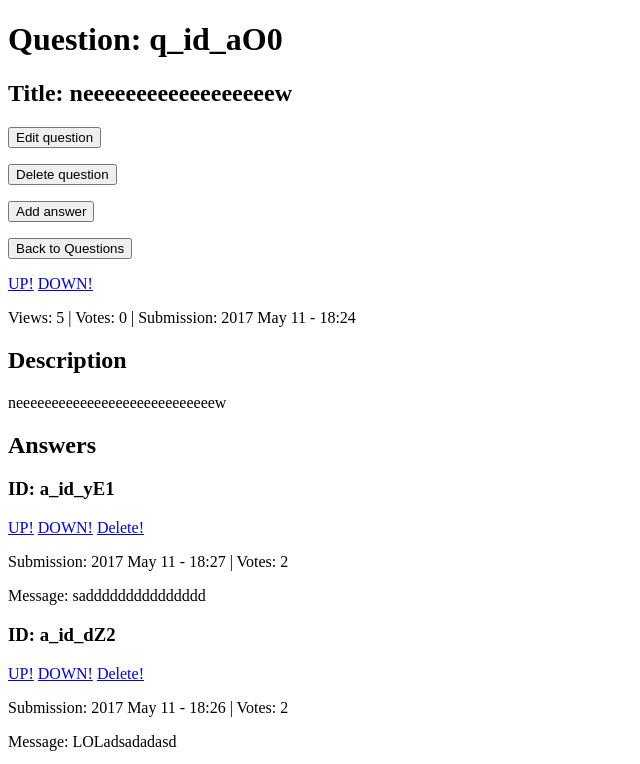
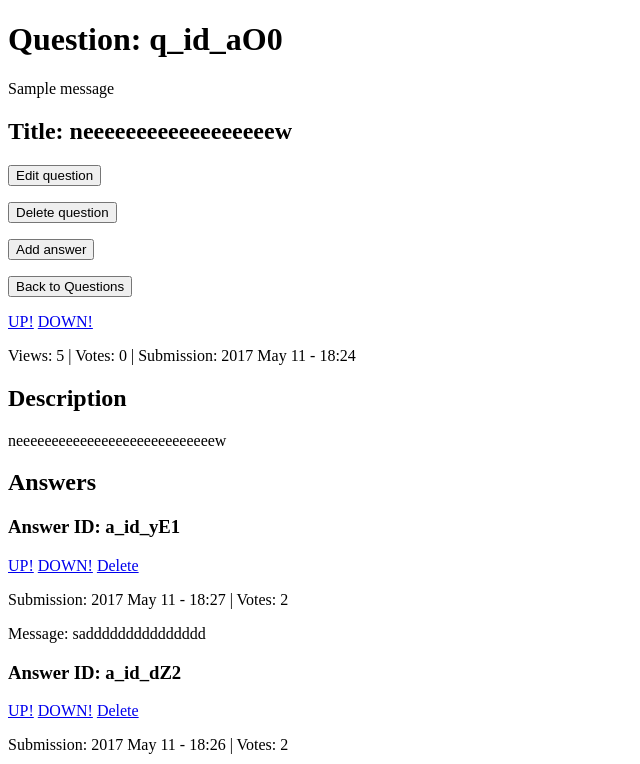
Before and after one commit to matebalogh11/askmate-rushbit, a Flask app: a page that uses templates/question.html in a window 1280 px wide. Shown: the top 764 px of the page, without its empty margins (0-640 px from the left). Run offline with Flask 2, Linux system fonts and the light colour scheme; one stand-in notice (Sample message) is shown.

Commit message:
templates made more readable and logically separated for reading

```diff
--- a/templates/a_form.html
+++ b/templates/a_form.html
@@ -1,8 +1,10 @@
 
 {% extends "layout.html" %}
 {% block title %}{{ title }}{% endblock %}
+
 {% block content %}
     <h1>New answer</h1>
+
     <form action="{{ url_for('add_answer', question_id=question_id) }}" method="POST" enctype='multipart/form-data'>
         <p>
             <label for="message">Your answer:</label><br>
--- a/templates/question.html
+++ b/templates/question.html
@@ -1,9 +1,22 @@
 
 {% extends "layout.html" %}
 {% block title %}{{ title }}{% endblock %}
+
 {% block content %}
+
     <h1>Question: {{ question_id }}</h1>
+
+    <!-- Error messages in a loop with classes: error, success -->
+    {% with messages = get_flashed_messages(with_categories=true) %}
+        {% if messages %}
+            {% for category, message in messages %}
+            <p class="{{ category }}">{{ message }}</p>
+            {% endfor %}
+        {% endif %}
+    {% endwith %}
+
     <h2>Title: {{ question[4] }}</h2>
+
     <form action="">
         <p>
             <input type="submit" value="Edit question" name="submit1" id="submit1" formaction="{{ url_for('show_edit_question_form', question_id=question_id) }}">
@@ -18,28 +31,38 @@
             <input type="submit" value="Back to Questions" name="submit4" id="submit4" formaction="{{ url_for('show_question_list') }}">
         </p>
     </form>
+
     <a href="{{ url_for('vote', direction='up', question_id=question_id) }}">UP!</a>
     <a href="{{ url_for('vote', direction='down', question_id=question_id) }}">DOWN!</a>
+
     <p> Views: {{ question[2] }} | Votes: {{ question[3] }} | Submission: {{ question[1] }}</p>
+
     <h2>Description</h2>
     <p>{{ question[5] }}</p>
+
     {% if question[6] %}
         <h2>Uploaded image</h2>
         <img src="{{ url_for('static',filename='uploads/' + question[6]) }}" alt="Question Image">
     {% endif %}
 
     {% if answers %}
-    <h2> Answers</h2>
+    <h2>Answers</h2>
         {% for answer in answers %}
-        <h3>ID: {{ answer[0] }}</h3>
+
+        <h3>Answer ID: {{ answer[0] }}</h3>
+
         <a href="{{ url_for('vote', direction='up', answer_id=answer[0]) }}">UP!</a>
         <a href="{{ url_for('vote', direction='down', answer_id=answer[0]) }}">DOWN!</a>
-        <a href="{{ url_for('delete_answer', answer_id=answer[0]) }}">Delete!</a>
-        <p> Submission: {{ answer[1] }} | Votes: {{ answer[2] }}</p>
+
+        <a href="{{ url_for('delete_answer', answer_id=answer[0]) }}">Delete</a>
+
+        <p>Submission: {{ answer[1] }} | Votes: {{ answer[2] }}</p>
         <p>Message: {{ answer[4] }}</p>
+
         {% if answer[5] %}
             <img src="{{ url_for('static',filename='uploads/' + answer[5]) }}" alt="Answer Image">
         {% endif %}
+
         {% endfor %}
     {% endif %}
 
```
Also changed, not shown: templates/list.html (+14 -0 lines), templates/q_form.html (+7 -1 lines).
